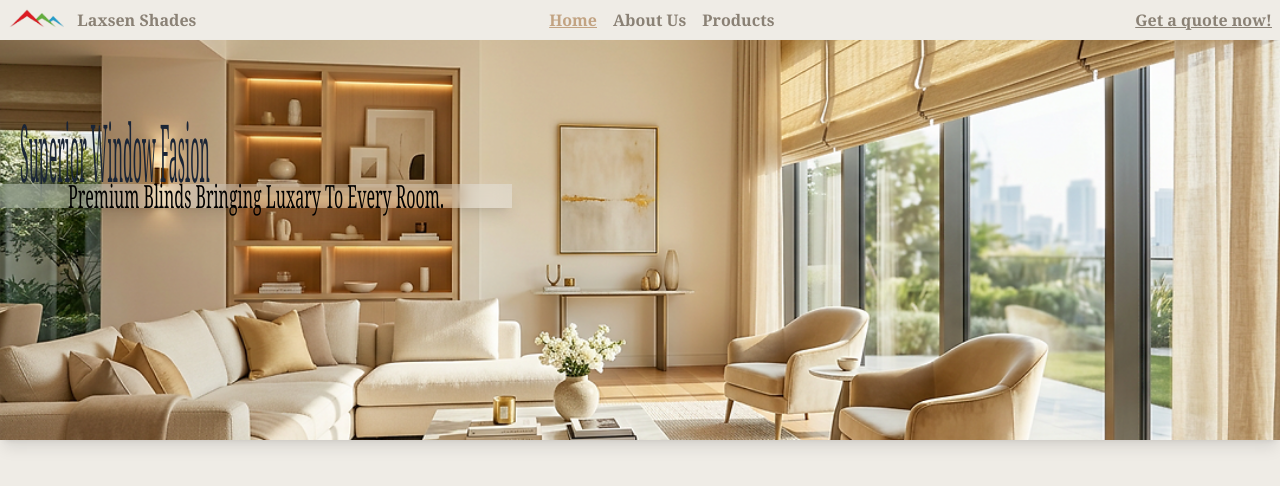
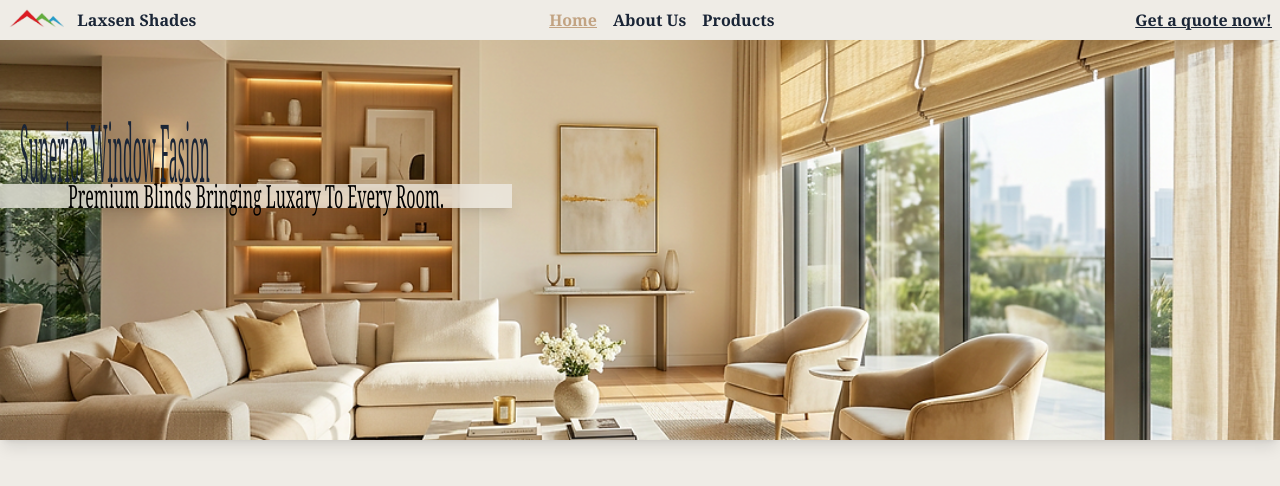
Before and after one commit to Donnie8GO/Laxsen-Website, a website: page index.html in a window 1280 px wide. Drawn offline with Linux system fonts and the light colour scheme.

Commit message:
colouring

```diff
--- a/index.html
+++ b/index.html
@@ -8,7 +8,7 @@
 </head>
 <body class="bg-[#EFECE6] font-serif">
     <header>
-        <div class="flex flex-row bg-[#EFECE6] justify-between text-[#8A8175] font-bold">
+        <div class="flex flex-row bg-[#EFECE6] justify-between text-[#1A2536] font-bold">
             <div class="flex flex-row items-center ">
                  <img src="./src/assets/LaxsenLogo2.png" class="h-10 w-auto p-2 rounded-xl mix-blend-multiply">
                  <h1 class="font-stretch-extra-expanded">Laxsen Shades</h1>
@@ -29,7 +29,7 @@
             <div class="items-center justify-center">
                 <h1 class="scale-y-500 font-normal p-5 inline-block text-[#1A2536]">Superior Window Fasion</h1>
             </div>
-            <div class="bg-[#F0F7FF]/30 backdrop-blur-sm max-w-lg w-full text-center shadow-lg">
+            <div class="bg-[#EFECE6]/75 backdrop-blur-sm max-w-lg w-full text-center shadow-lg">
                 <!--<div class="relative z-10 backdrop-blur-md bg-[radial-gradient(ellipse_at_center,_var(--tw-gradient-stops))] from-[#0A1B3D]/85 via-[#0A1B3D]/60 to-transparent text-center text-[#F6F6F2] space-y-3 shadow-lg">
                     <h1 class="font-bold text-gray-500">Superior Window Coverings</h1>
                     <h3 class="font-medium text-gray-500"> Contact us now with just a click: </h3>
```
Also changed, not shown: src/output.css.
